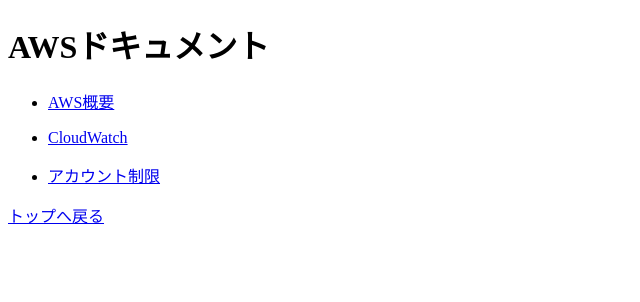
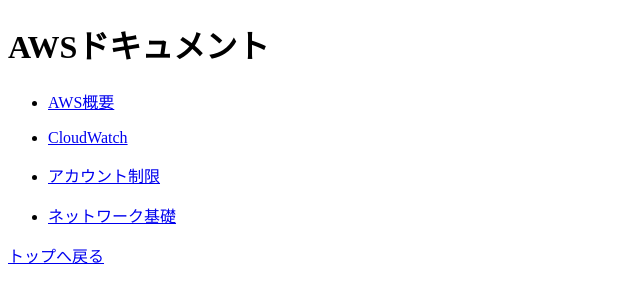
Before and after one commit to holly37night/doc, a plain HTML site: page aws/index.html in a window 1280 px wide. Shown: the whole page, without its empty margins (0-640 px from the left). Drawn offline with Linux system fonts and the light colour scheme.

Commit message:
Update index.html

```diff
--- a/aws/index.html
+++ b/aws/index.html
@@ -16,6 +16,9 @@
   <ul>
     <li><a href="./aws-account-limits.html">アカウント制限</a></li>
   </ul>
+  <ul>
+    <li><a href="./AWSネットワーク基礎.html">ネットワーク基礎</a></li>
+  </ul>
 
   <p><a href="../">トップへ戻る</a></p>
 </body>
```
